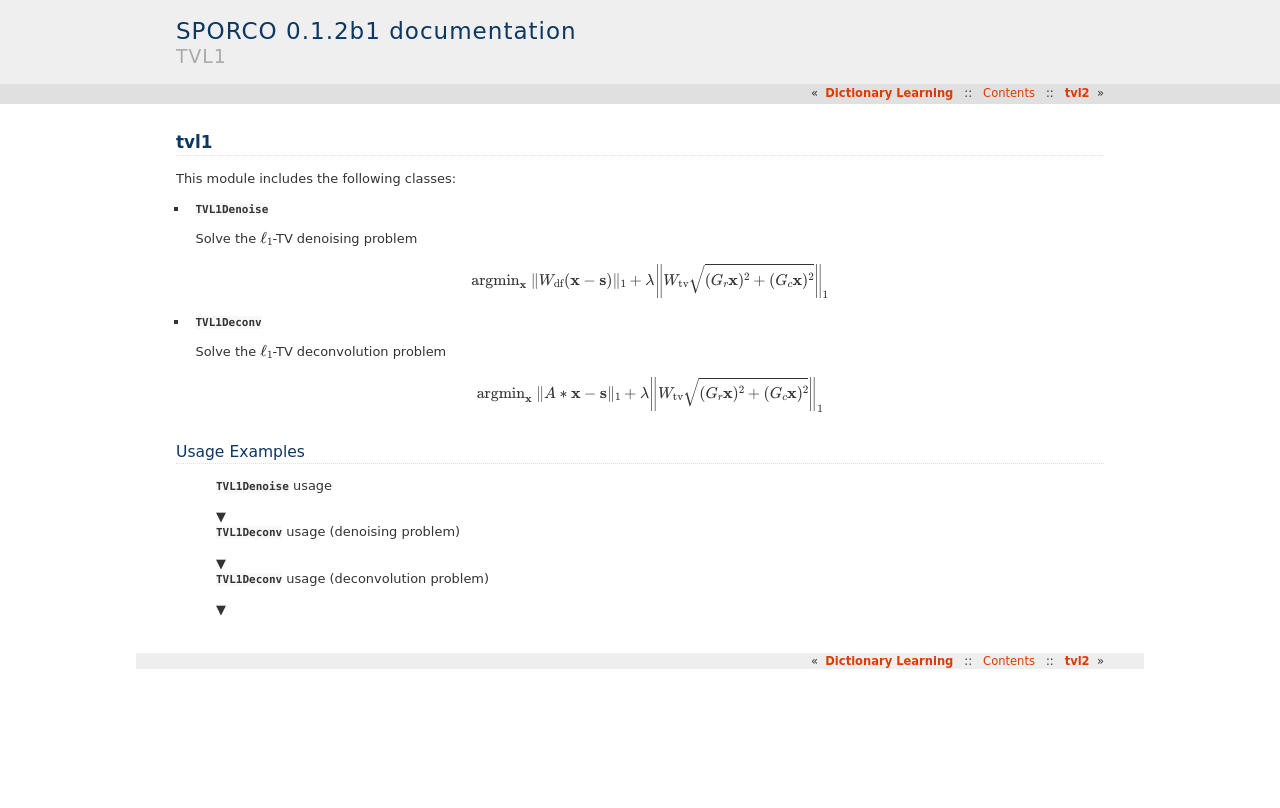
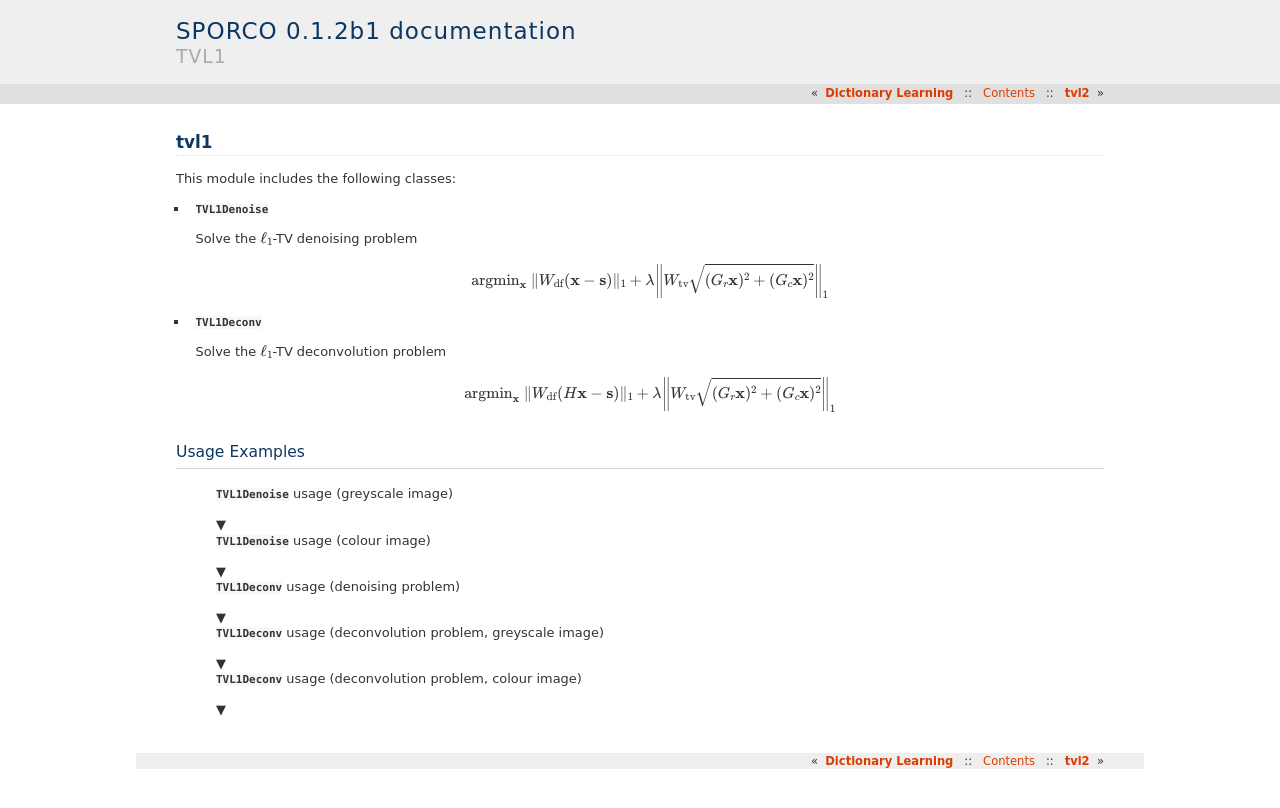
Before and after one commit to bwohlberg/sporco, a Sphinx documentation site: the page built from docs/source/invprob/tvl1.rst, in a window 1280 px wide. Shown: the top 808 px of the page. Built offline with Sphinx 7.4.7, drawn with Linux system fonts in a browser that asks for light colours; pages that are not in the unit, such as notebooks, are missing from menus.

Commit message:
Docs improvements

```diff
--- a/docs/source/_static/sporco.css
+++ b/docs/source/_static/sporco.css
@@ -21,6 +21,12 @@ body {
   margin-bottom: 0px;
 }
 */
+
+h2, h3, h4, h5, h6 {
+ padding-bottom: 5px;
+ border-bottom: 1px solid #d0d0d0;
+ margin-bottom: 16px;
+}
 
 /* Some definitions copied from scipy.css */
 
@@ -56,7 +62,7 @@ td.field-body blockquote {
     padding-left: 30px;
 }
 
-.class, .function {
+.class, .function, .exception {
   margin-bottom: 4em;
   background-color: #f8f8f8;
   padding: 5px 10px;
@@ -78,6 +84,15 @@ dl.function {
   border-width: 1px;
   border-color: #909090;
 }
+
+dl.exception {
+  margin-top: 1em;
+  margin-bottom: 1em;
+  border-style: solid;
+  border-width: 1px;
+  border-color: #909090;
+}
+
 
 div.highlight pre {
   border-radius: 4px;
--- a/docs/source/invprob/tvl1.rst
+++ b/docs/source/invprob/tvl1.rst
@@ -19,7 +19,7 @@ This module includes the following classes:
 
   .. math::
      \mathrm{argmin}_\mathbf{x} \;
-     \| A * \mathbf{x} - \mathbf{s} \|_1 +
+     \| W_{\mathrm{df}} (H \mathbf{x} - \mathbf{s}) \|_1 +
      \lambda \left \| W_{\mathrm{tv}} \sqrt{(G_r \mathbf{x})^2 +
      (G_c \mathbf{x})^2} \right \|_1
 
@@ -32,9 +32,20 @@ Usage Examples
 
     .. container:: header
 
-        :class:`.TVL1Denoise` usage
+        :class:`.TVL1Denoise` usage (greyscale image)
 
-    .. literalinclude:: ../../../examples/misc/demo_tvl1denoise.py
+    .. literalinclude:: ../../../examples/misc/demo_tvl1den_gry.py
+       :language: python
+       :lines: 9-
+
+
+.. container:: toggle
+
+    .. container:: header
+
+        :class:`.TVL1Denoise` usage (colour image)
+
+    .. literalinclude:: ../../../examples/misc/demo_tvl1den_clr.py
        :language: python
        :lines: 9-
 
@@ -54,8 +65,19 @@ Usage Examples
 
     .. container:: header
 
-        :class:`.TVL1Deconv` usage (deconvolution problem)
+        :class:`.TVL1Deconv` usage (deconvolution problem, greyscale image)
 
-    .. literalinclude:: ../../../examples/misc/demo_tvl1deconv_dcn.py
+    .. literalinclude:: ../../../examples/misc/demo_tvl1dcn_dcn_gry.py
        :language: python
        :lines: 9-
+
+
+.. container:: toggle
+
+    .. container:: header
+
+        :class:`.TVL1Deconv` usage (deconvolution problem, colour image)
+
+    .. literalinclude:: ../../../examples/misc/demo_tvl1dcn_dcn_clr.py
+       :language: python
+       :lines: 9-
--- a/docs/source/overview.rst
+++ b/docs/source/overview.rst
@@ -40,7 +40,8 @@ create an object representing the desired algorithm options
 
 ::
 
-   opt = bpdn.BPDN.Options({'Verbose' : True, 'MaxMainIter' : 500, 'RelStopTol' : 1e-6, 'AutoRho' : {'Enabled' : True}})
+   opt = bpdn.BPDN.Options({'Verbose' : True, 'MaxMainIter' : 500,
+               'RelStopTol' : 1e-6, 'AutoRho' : {'Enabled' : True}})
 
 then initialise the solver object
 
--- a/docs/source/references.bib
+++ b/docs/source/references.bib
@@ -23,6 +23,19 @@
   pages =	 {1548--1562},
   doi =		 {10.1109/78.139258},
   month =	 Jun
+}
+
+@Article {blomgren-1998-color,
+  title =	 {Color {TV}: total variation methods for restoration of
+                  vector-valued images},
+  author =	 {Blomgren, Peter and Chan, Tony F.},
+  journal =	 {IEEE Transactions on Image Processing},
+  year =	 1998,
+  month =	 Mar,
+  volume =	 7,
+  number =	 3,
+  pages =	 {304--309},
+  doi =		 {10.1109/83.661180}
 }
 
 @Article {boyd-2010-distributed,
@@ -137,8 +150,8 @@
   title =	 {Fast and Flexible Convolutional Sparse Coding},
   author =	 {Heide, Felix and Heidrich, Wolfgang and Wetzstein,
                   Gordon},
-  booktitle =	 {Proceedings of the IEEE Conference on Computer Vision
-                  and Pattern Recognition (CVPR)},
+  booktitle =	 {Proceedings of the IEEE Conference on Computer
+                  Vision and Pattern Recognition (CVPR)},
   year =	 2015,
   pages =	 {5135--5143},
   doi =		 {10.1109/CVPR.2015.7299149},
@@ -210,7 +223,7 @@
   year =	 2016,
   month =	 Sep,
   location =	 {Phoenix, AZ, USA},
-  doi =          {10.1109/ICIP.2016.7532675}
+  doi =		 {10.1109/ICIP.2016.7532675}
 }
 
 @InProceedings {wohlberg-2016-convolutional,
@@ -227,13 +240,13 @@
 
 @InProceedings {wohlberg-2016-convolutional2,
   author =	 {Brendt Wohlberg},
-  title =	 {Convolutional Sparse Representations as an Image Model
-                  for Impulse Noise Restoration},
-  booktitle =	 {Proceedings of the IEEE Image, Video, and Multidimensional
-                  Signal Processing Workshop (IVMSP)},
+  title =	 {Convolutional Sparse Representations as an Image
+                  Model for Impulse Noise Restoration},
+  booktitle =	 {Proceedings of the IEEE Image, Video, and
+                  Multidimensional Signal Processing Workshop (IVMSP)},
   year =	 2016,
   month =	 Jul,
-  doi =          {10.1109/IVMSPW.2016.7528229},
+  doi =		 {10.1109/IVMSPW.2016.7528229},
   location =	 {Bordeaux, France}
 }
 
```
Also changed, not shown: other parts of docs/source/invprob/tvl1.rst (+1 -1 lines), other parts of docs/source/references.bib (+2 -2 lines), docs/source/invprob/tvl2.rst (+28 -6 lines).
